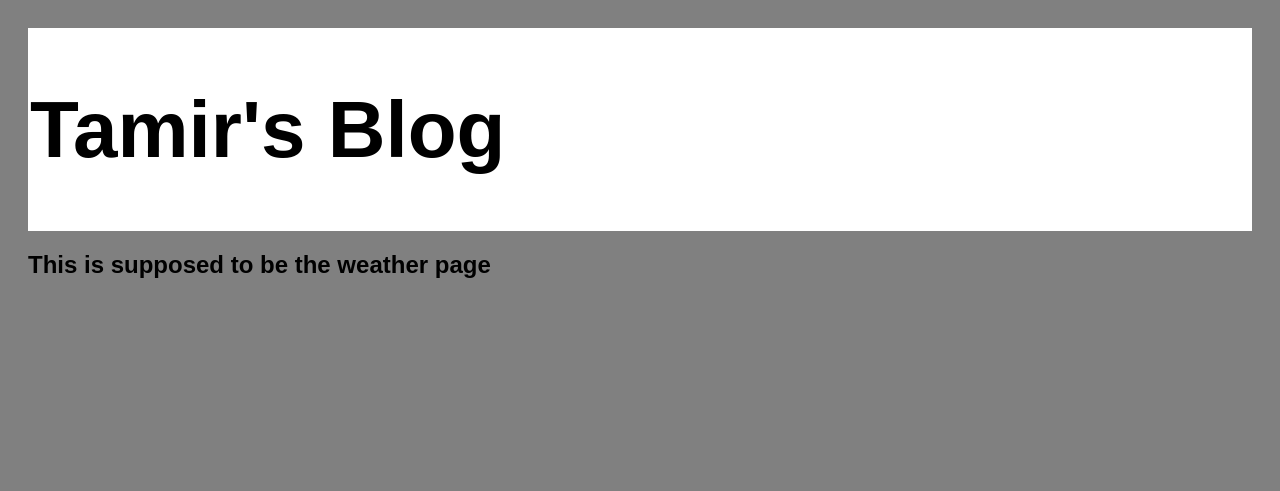
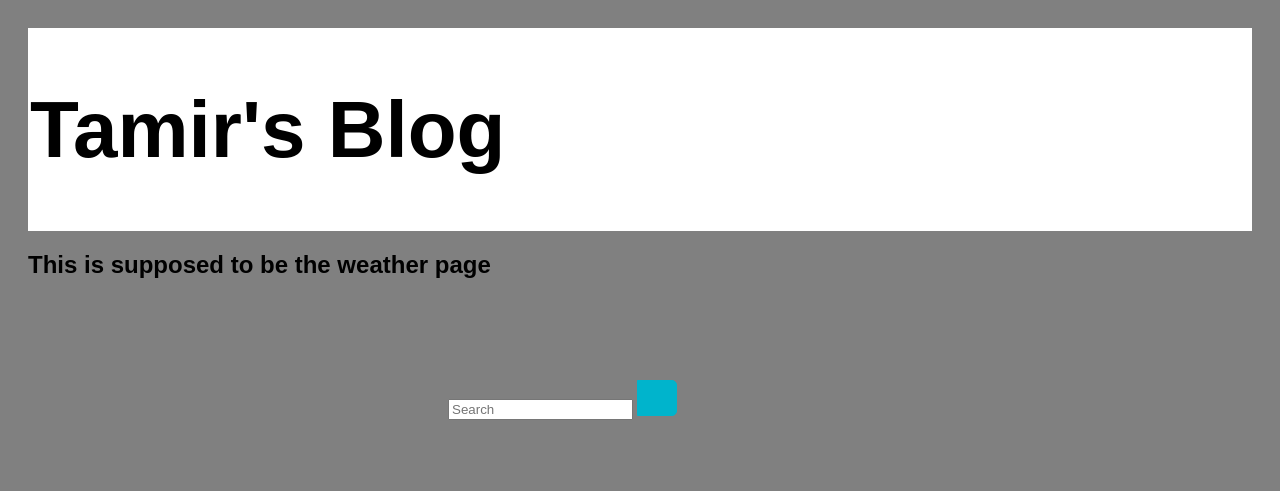
Before and after one commit to tamireinhorn/Django-Blog, a Django app: page /weather in a window 1280 px wide. Shown: the top 491 px of the page. Run offline with Django 4.2, Linux system fonts and the light colour scheme.

Commit message:
wipping a search bar

```diff
--- a/blog/static/assets/css/style.css
+++ b/blog/static/assets/css/style.css
@@ -58,3 +58,23 @@ a {
       padding: 0;
     }
   }
+
+
+.searchButton {
+width: 40px;
+height: 36px;
+border: 1px solid #00B4CC;
+background: #00B4CC;
+text-align: center;
+color: #fff;
+border-radius: 0 5px 5px 0;
+cursor: pointer;
+font-size: 20px;
+}
+.wrap{
+  width: 30%;
+  position: absolute;
+  top: 50%;
+  left: 50%;
+  transform: translate(-50%, -50%);
+}
--- a/blog/templates/weather.html
+++ b/blog/templates/weather.html
@@ -10,6 +10,11 @@
             <h1><a href="/">Tamir's Blog</a></h1>
         </div>
         <h2>This is supposed to be the weather page</h2>
+       <div class = 'wrap'> <form method="post">
+         {% csrf_token %}
+            <input type="text" name = 'city' placeholder = 'Search'>
+            <button type="submit" class="searchButton">
+        </form></div>
 
     </body>
 
```
